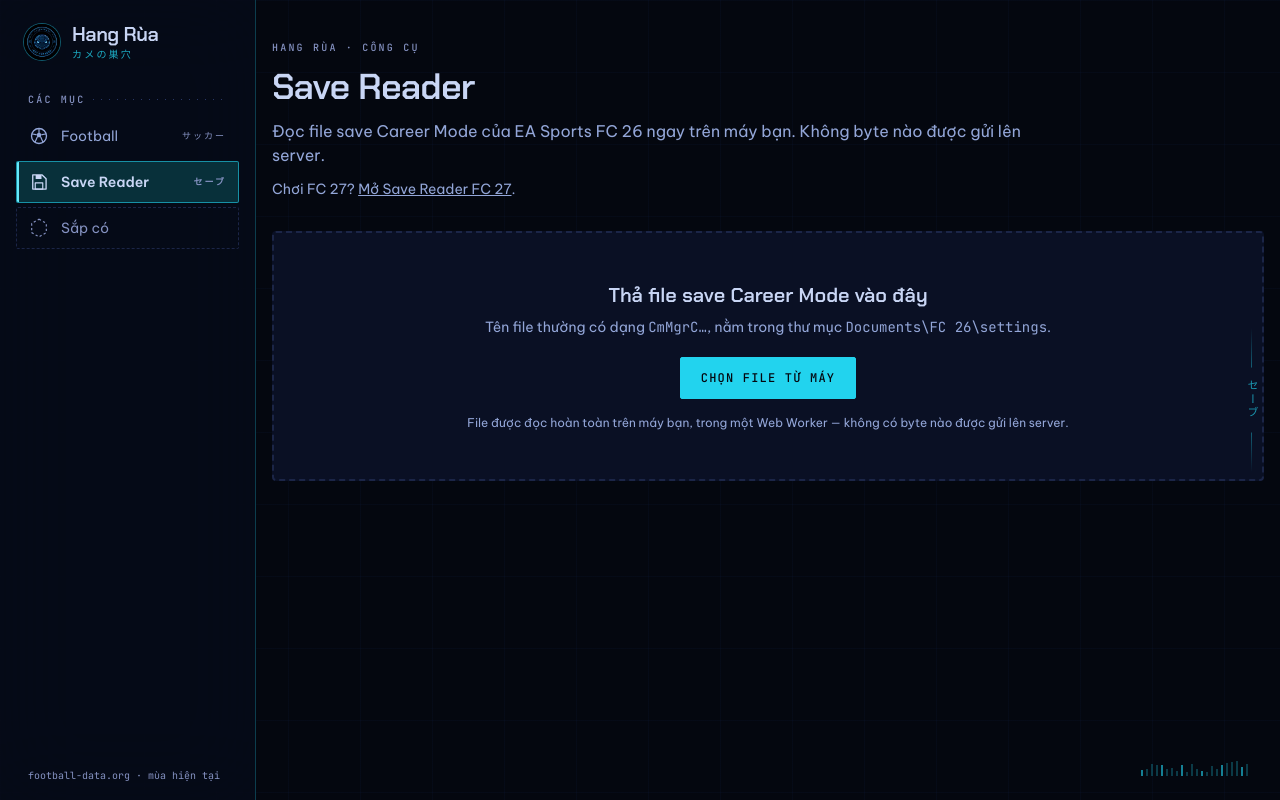
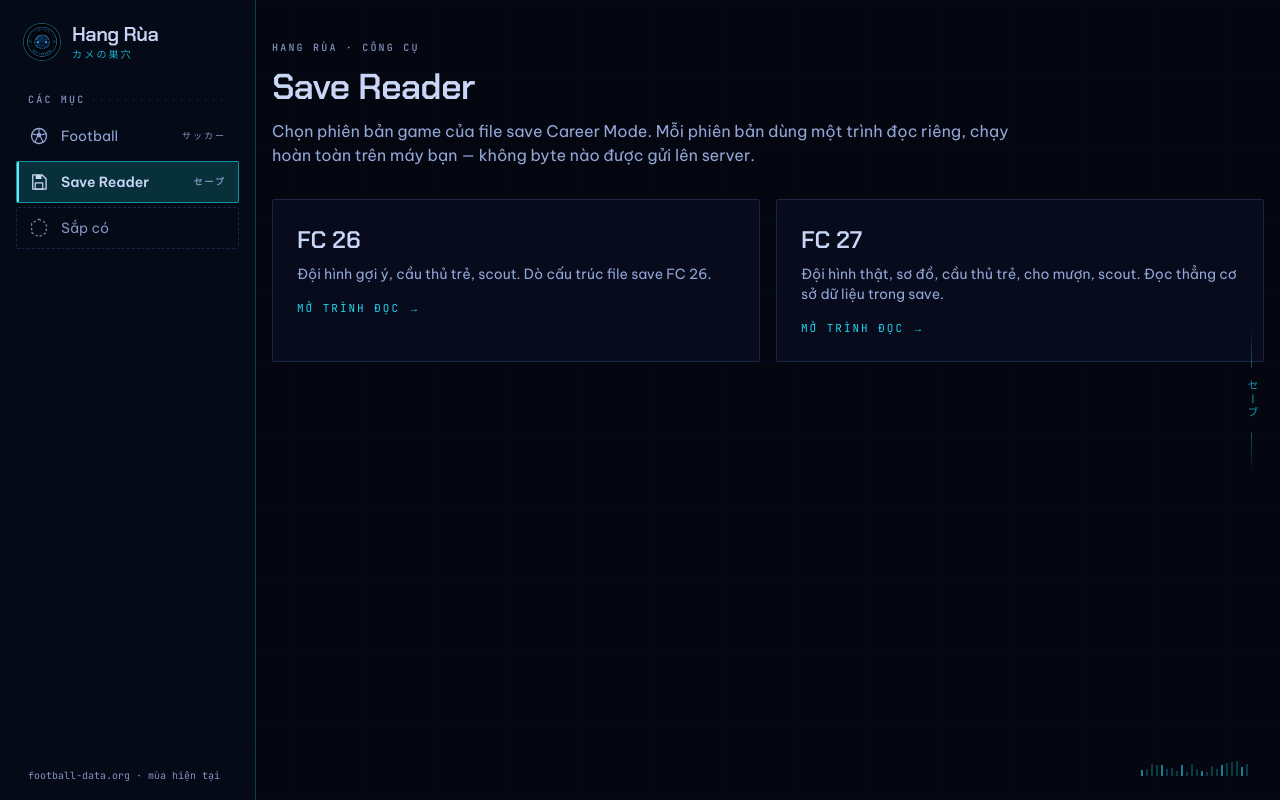
Before and after one commit to hungntv210/hang-rua, a Next.js app: page /save-reader in a window 1280 px wide. Built offline with nearby package versions, Linux system fonts and the light colour scheme; a web font is replaced by a local one.

Commit message:
Save Reader: trang chon phien ban FC26/FC27, trinh doc FC26 chuyen sang /save-reader/fc26
Co-Authored-By: Claude Sonnet 5.5 <noreply@anthropic.com>

```diff
--- /dev/null
+++ b/app/save-reader/fc26/page.tsx
@@ -0,0 +1,41 @@
+import type { Metadata } from "next";
+import Link from "next/link";
+
+import { SaveReaderClient } from "@/components/save/SaveReaderClient";
+
+export const metadata: Metadata = {
+  title: "Save Reader FC 26",
+  description:
+    "Bóc cấu trúc file save Career Mode của EA Sports FC 26 ngay trên trình duyệt — không tải file lên server.",
+};
+
+/**
+ * Vỏ server component: chỉ lo tiêu đề và phần dẫn nhập.
+ *
+ * Toàn bộ việc đọc file nằm trong client component bên dưới. Trang này KHÔNG
+ * fetch gì nên tĩnh hoàn toàn, không ISR, không quota — khác hẳn các trang của
+ * module Football.
+ */
+export default function SaveReaderPage() {
+  return (
+    <div className="mx-auto w-full max-w-6xl space-y-8 px-4 pb-16 pt-10">
+      <header className="space-y-3">
+        <p className="eyebrow">Hang Rùa · công cụ</p>
+        <h1 className="font-display text-3xl font-semibold tracking-tight text-ghost sm:text-4xl">
+          Save Reader FC 26
+        </h1>
+        <p className="max-w-3xl text-mist">
+          Đọc file save Career Mode của EA Sports FC 26 ngay trên máy bạn. Không
+          byte nào được gửi lên server.
+        </p>
+        <p className="text-sm text-mist">
+          <Link href="/save-reader" className="underline">
+            ← Đổi phiên bản
+          </Link>
+        </p>
+      </header>
+
+      <SaveReaderClient />
+    </div>
+  );
+}
--- a/app/save-reader/fc27/page.tsx
+++ b/app/save-reader/fc27/page.tsx
@@ -1,4 +1,5 @@
 import type { Metadata } from "next";
+import Link from "next/link";
 
 import { Fc27Client } from "@/components/save27/Fc27Client";
 
@@ -18,6 +19,11 @@ export default function SaveReaderFc27Page() {
         <p className="max-w-3xl text-mist">
           Đọc file save Career Mode của EA Sports FC 27 ngay trên máy bạn. Không byte nào được gửi lên server.
         </p>
+        <p className="text-sm text-mist">
+          <Link href="/save-reader" className="underline">
+            ← Đổi phiên bản
+          </Link>
+        </p>
       </header>
 
       <Fc27Client />
--- a/app/save-reader/page.tsx
+++ b/app/save-reader/page.tsx
@@ -1,43 +1,54 @@
 import type { Metadata } from "next";
 import Link from "next/link";
-
-import { SaveReaderClient } from "@/components/save/SaveReaderClient";
 
 export const metadata: Metadata = {
   title: "Save Reader",
   description:
-    "Bóc cấu trúc file save Career Mode của EA Sports FC 26 ngay trên trình duyệt — không tải file lên server.",
+    "Đọc file save Career Mode của EA Sports FC ngay trên trình duyệt — chọn phiên bản FC 26 hoặc FC 27. Không tải file lên server.",
 };
 
-/**
- * Vỏ server component: chỉ lo tiêu đề và phần dẫn nhập.
- *
- * Toàn bộ việc đọc file nằm trong client component bên dưới. Trang này KHÔNG
- * fetch gì nên tĩnh hoàn toàn, không ISR, không quota — khác hẳn các trang của
- * module Football.
- */
-export default function SaveReaderPage() {
+const VERSIONS = [
+  {
+    href: "/save-reader/fc26",
+    name: "FC 26",
+    note: "Đội hình gợi ý, cầu thủ trẻ, scout. Dò cấu trúc file save FC 26.",
+  },
+  {
+    href: "/save-reader/fc27",
+    name: "FC 27",
+    note: "Đội hình thật, sơ đồ, cầu thủ trẻ, cho mượn, scout. Đọc thẳng cơ sở dữ liệu trong save.",
+  },
+] as const;
+
+/** Trang chọn phiên bản: tĩnh hoàn toàn, mỗi phiên bản có trình đọc riêng. */
+export default function SaveReaderChooserPage() {
   return (
     <div className="mx-auto w-full max-w-6xl space-y-8 px-4 pb-16 pt-10">
       <header className="space-y-3">
         <p className="eyebrow">Hang Rùa · công cụ</p>
-        <h1 className="font-display text-3xl font-semibold tracking-tight text-ghost sm:text-4xl">
-          Save Reader
-        </h1>
+        <h1 className="font-display text-3xl font-semibold tracking-tight text-ghost sm:text-4xl">Save Reader</h1>
         <p className="max-w-3xl text-mist">
-          Đọc file save Career Mode của EA Sports FC 26 ngay trên máy bạn. Không
-          byte nào được gửi lên server.
-        </p>
-        <p className="text-sm text-mist">
-          Chơi FC 27?{" "}
-          <Link href="/save-reader/fc27" className="underline">
-            Mở Save Reader FC 27
-          </Link>
-          .
+          Chọn phiên bản game của file save Career Mode. Mỗi phiên bản dùng một trình đọc riêng, chạy hoàn toàn trên
+          máy bạn — không byte nào được gửi lên server.
         </p>
       </header>
 
-      <SaveReaderClient />
+      <ul className="grid gap-4 sm:grid-cols-2">
+        {VERSIONS.map((v) => (
+          <li key={v.href}>
+            <Link
+              href={v.href}
+              className="block h-full rounded-sm border border-grid bg-abyss/60 p-6 transition-colors hover:border-electric hover:bg-abyss-300/60"
+            >
+              <span className="font-display text-2xl font-semibold text-ghost">{v.name}</span>
+              <span className="mt-2 block text-sm text-mist">{v.note}</span>
+              <span className="mt-4 block font-mono text-[11px] uppercase tracking-[0.18em] text-electric">
+                Mở trình đọc →
+              </span>
+            </Link>
+          </li>
+        ))}
+      </ul>
     </div>
   );
 }
--- a/components/save27/Fc27Client.tsx
+++ b/components/save27/Fc27Client.tsx
@@ -165,7 +165,7 @@ export function Fc27Client() {
           {error.notFc27 ? (
             <>
               {" "}Nếu đây là save FC 26, hãy dùng{" "}
-              <Link href="/save-reader" className="underline">
+              <Link href="/save-reader/fc26" className="underline">
                 Save Reader FC 26
               </Link>
               .
```
Also changed, not shown: 1 other file (tests, documents, lock files or other folders).
